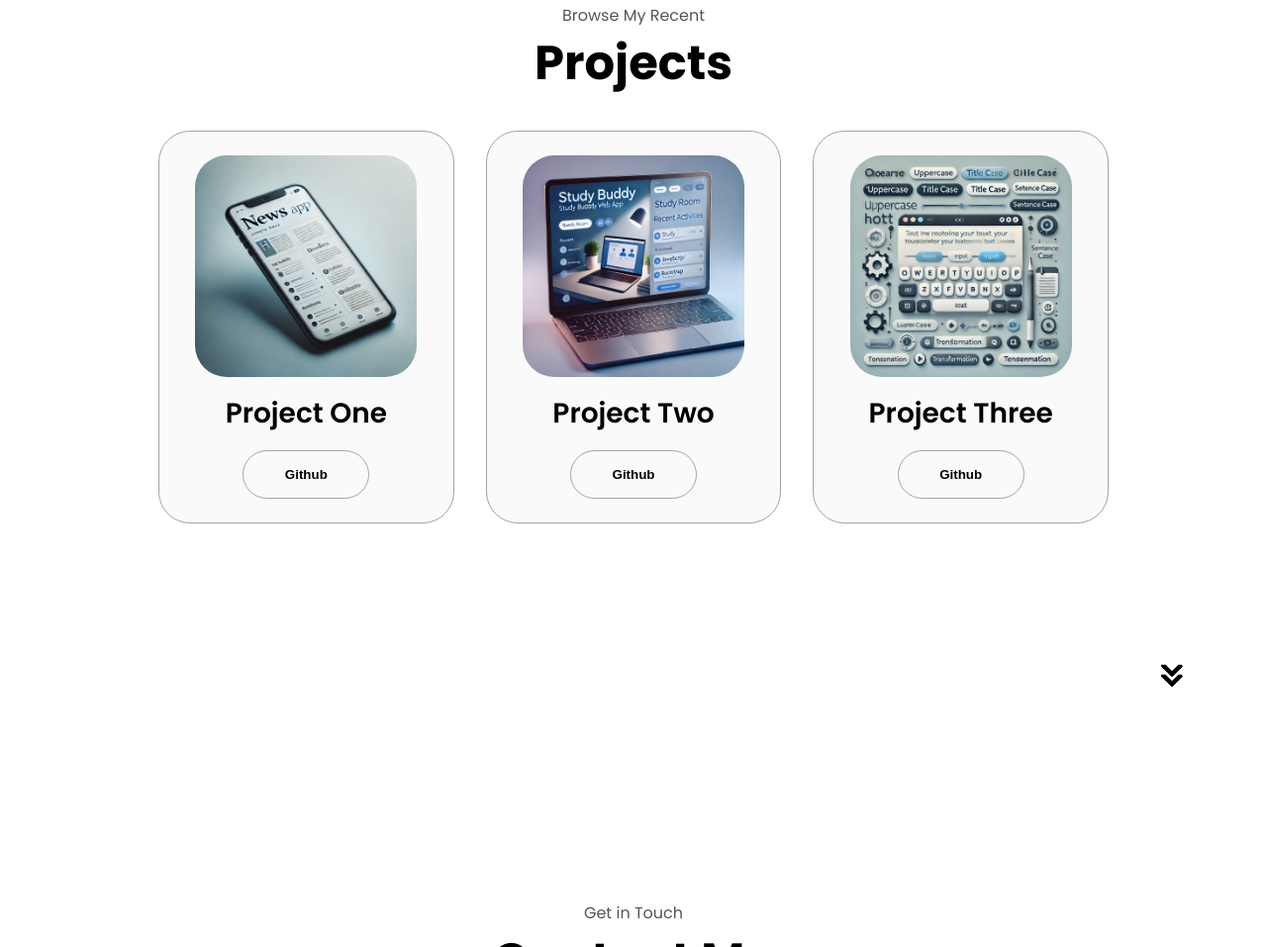
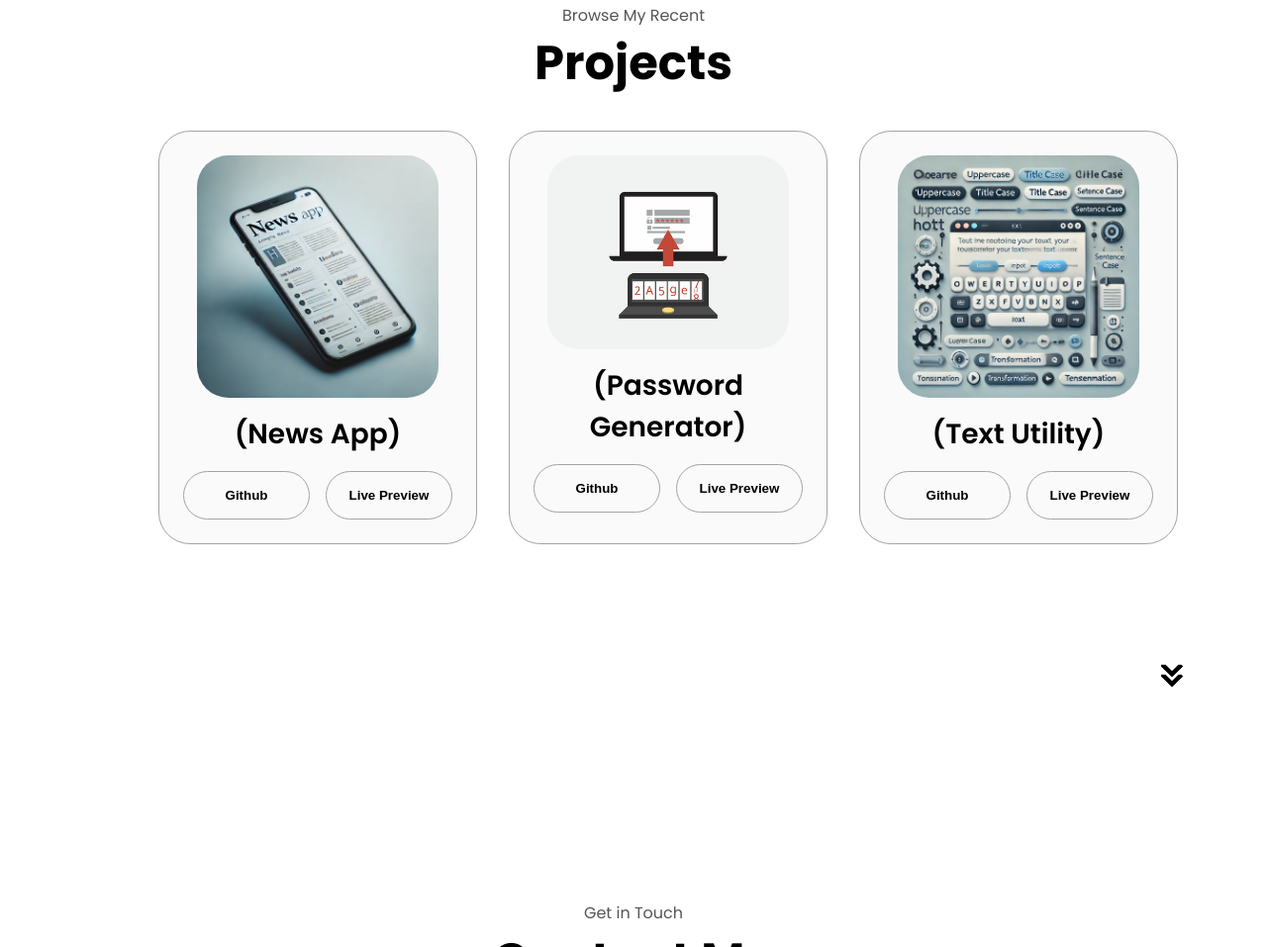
Before and after one commit to PrasunSuwal/Portfolio, a plain HTML site: page index.html in a window 1280 px wide. Shown: the part 2461-3418 px from the top of the page at 99% size. Drawn offline with Linux system fonts and the light colour scheme.

Commit message:
live preview

```diff
--- a/index.html
+++ b/index.html
@@ -183,21 +183,23 @@
                         <img src="./assets/newsappimg.webp" alt="project1" class="project-img">
                     </div>
                     <h2 class="experience-sub-title project-title">
-                        Project One
+                        (News App)
                     </h2>
                     <div class="btn-container">
                         <button class="btn btn-color-2 project-btn" onclick="location.href='https://github.com/PrasunSuwal/News-App'">Github</button>
+                        <button class="btn btn-color-2 project-btn" onclick="location.href='https://news-app-ten-mauve.vercel.app/'">Live Preview</button>
                     </div>
                 </div>
                 <div class="details-container color-container">
                     <div class="article-container">
-                        <img src="./assets/studybuddy.webp" alt="project1" class="project-img">
+                        <img src="./assets/passsword.jpg" alt="project1" class="project-img">
                     </div>
                     <h2 class="experience-sub-title project-title">
-                        Project Two
+                        (Password Generator)
                     </h2>
                     <div class="btn-container">
-                        <button class="btn btn-color-2 project-btn" onclick="location.href='https://github.com/PrasunSuwal/studybuddy-Django'">Github</button>
+                        <button class="btn btn-color-2 project-btn" onclick="location.href='https://github.com/PrasunSuwal/passwordGenerator'">Github</button>
+                        <button class="btn btn-color-2 project-btn" onclick="location.href='https://password-generator-jade-pi-12.vercel.app/'">Live Preview</button>
                     </div>
                 </div>
                 <div class="details-container color-container">
@@ -205,10 +207,11 @@
                         <img src="./assets/textutility.webp" alt="project1" class="project-img">
                     </div>
                     <h2 class="experience-sub-title project-title">
-                        Project Three
+                        (Text Utility)
                     </h2>
                     <div class="btn-container">
                         <button class="btn btn-color-2 project-btn" onclick="location.href='https://github.com/PrasunSuwal/TextUtils-ReactJs'">Github</button>
+                        <button class="btn btn-color-2 project-btn" onclick="location.href='https://text-utils-react-js-pi.vercel.app/'">Live Preview</button>
                     </div>
                 </div>
             </div>
```
